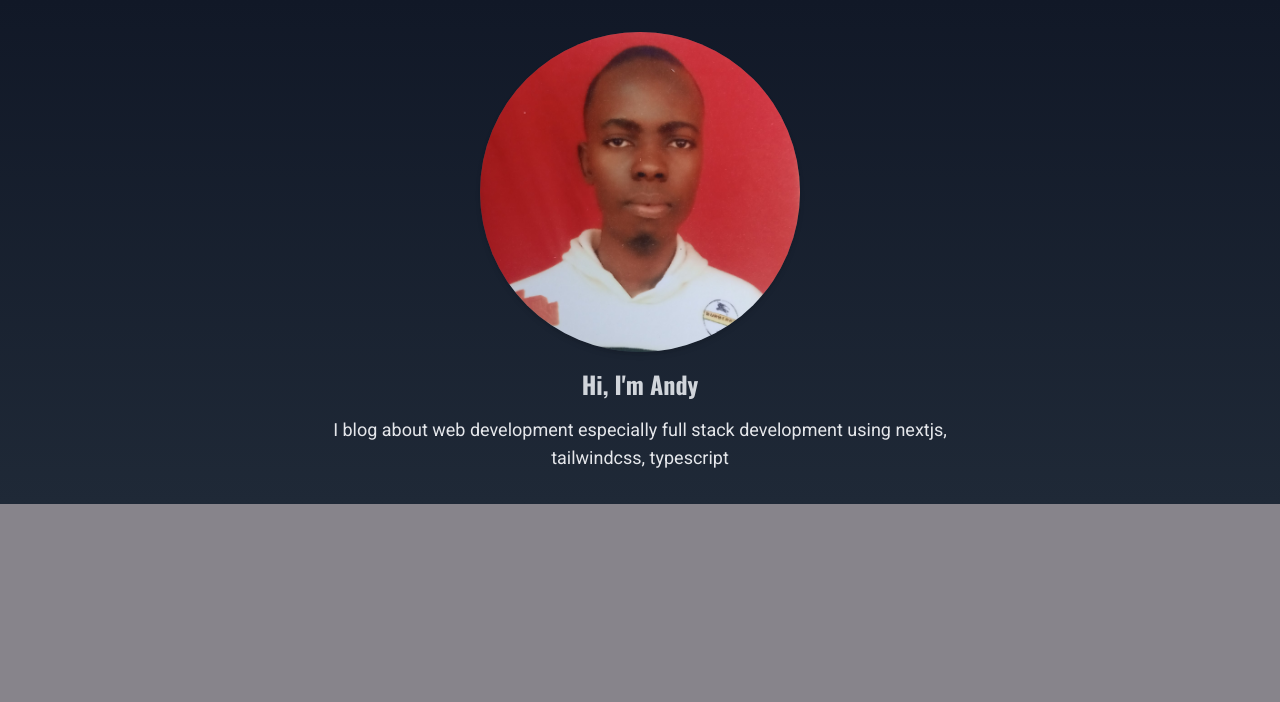
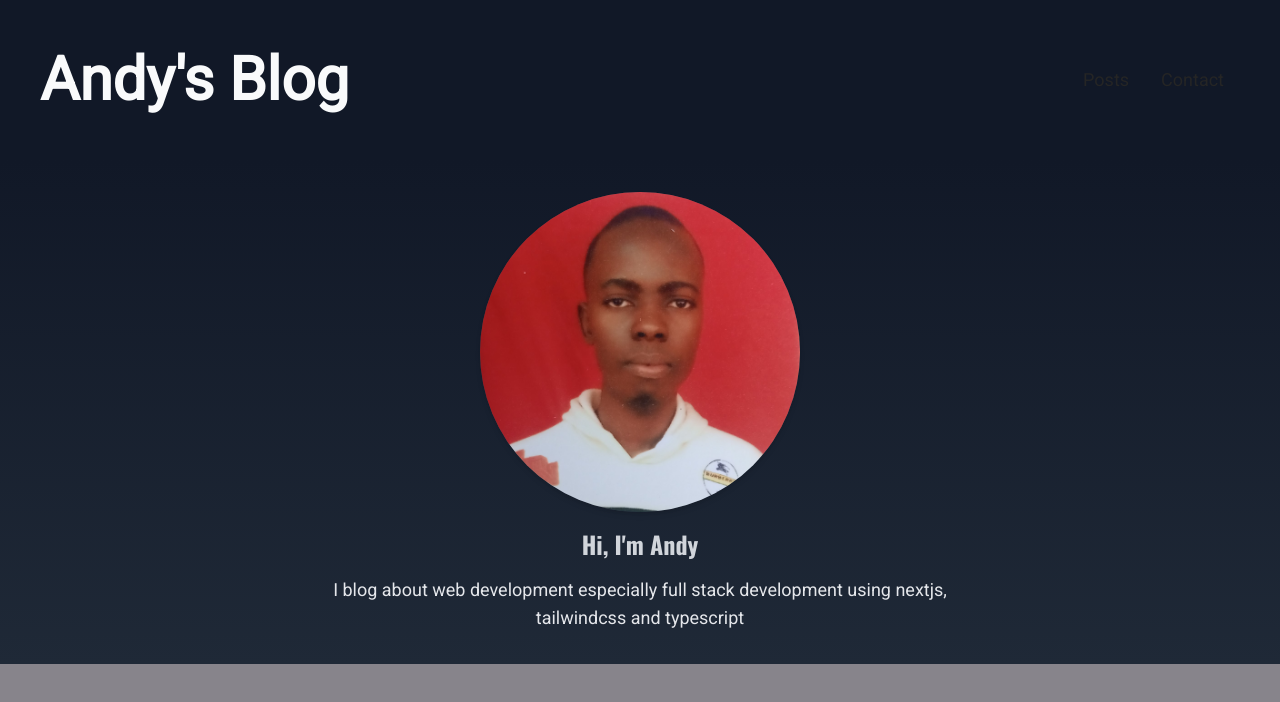
Before and after one commit to umole/nextjs-blog, a Next.js app: page / in a window 1280 px wide. Shown: the top 702 px of the page. Built offline with nearby package versions, Linux system fonts and the light colour scheme.

Commit message:
header and main

```diff
--- a/components/home/Hero.js
+++ b/components/home/Hero.js
@@ -6,7 +6,7 @@ function Hero() {
             <Image className='object-cover object-top w-full h-full' src='/images/site/photo.jpg' alt='Image showing andy' height={300} width={300}/>
         </div>
         <h1 className='text-2xl my-4 text-gray-300'>Hi, I'm Andy</h1>
-        <p className='text-lg text-gray-200 w-90 max-w-2xl mx-auto'>I blog about web development especially full stack development using nextjs, tailwindcss, typescript </p>
+        <p className='text-lg text-gray-200 w-90 max-w-2xl mx-auto'>I blog about web development especially full stack development using nextjs, tailwindcss and typescript </p>
     </section>
 }
 
--- /dev/null
+++ b/components/layout/layout.js
@@ -0,0 +1,13 @@
+import { Fragment } from 'react';
+import MainNavigation from './main-navigation';
+
+function Layout(props) {
+    return (
+        <Fragment>
+            <MainNavigation />
+            <main className=''>{props.children}</main>
+        </Fragment>
+    );
+}
+
+export default Layout;
--- /dev/null
+++ b/components/layout/logo.js
@@ -0,0 +1,5 @@
+function Logo() {
+    return <div className='text-uppercase text-2xl font-bold font-oswald text-gray-50 md:text-4xl md:font-extrabold lg:text-6xl'>Andy's Blog</div>
+}
+
+export default Logo;
--- /dev/null
+++ b/components/layout/main-navigation.js
@@ -0,0 +1,16 @@
+import Link from 'next/link';
+import Logo from './logo';
+
+function MainNavigation() {
+    return <header className='w-full h-40 bg-gray-900 flex justify-between items-center py-0 px-10'>
+        <Link href='/'><Logo /></Link>
+        <nav>
+            <ul className='list-none flex items-baseline m-0 p-0'>
+                <li className='mx-4'><Link className='text-grey-100 text-lg hover:text-gray-200 active:text-gray-200 ' href='/posts'>Posts</Link></li>
+                <li className='mx-4'><Link className='text-grey-100 text-lg hover:text-gray-200 active:text-gray-200 ' href='/contact'>Contact</Link></li>
+            </ul>
+        </nav>
+    </header>
+}
+
+export default MainNavigation;
--- a/pages/_app.js
+++ b/pages/_app.js
@@ -1,7 +1,12 @@
-import '../styles/globals.css'
+import '../styles/globals.css';
+import Layout from '../components/layout/layout';
 
 function MyApp({ Component, pageProps }) {
-  return <Component {...pageProps} />
+  return (
+    <Layout>
+      <Component {...pageProps} />
+    </Layout>
+  );
 }
 
 export default MyApp
```
